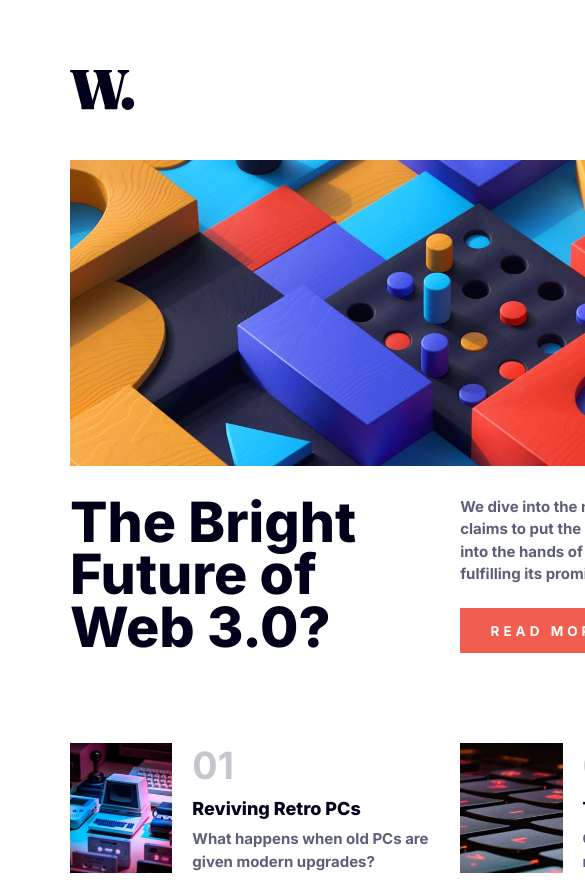
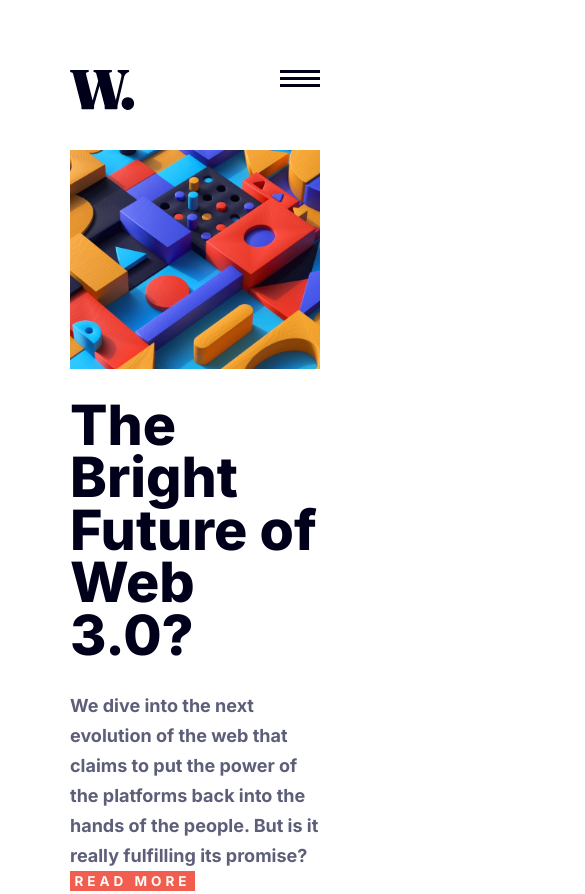
Before and after one commit to jovan-stojkovic/news-homepage-main, a plain HTML site: page index.html in a window 390 px wide. Shown: the top 894 px of the page, 585 px wide, since content can reach past the window. Drawn offline with Linux system fonts and the light colour scheme.

Commit message:
Finished Project

```diff
--- a/index.html
+++ b/index.html
@@ -60,6 +60,8 @@
       </nav>
       <div class="main-container">
           <img src="assets/images/image-web-3-desktop.jpg" class="web" />
+          <img src="assets/images/image-web-3-mobile.jpg" class="img-mobile" />
+
             <h1>The Bright Future of Web 3.0?</h1>
             <div class="small-container">
               <p>
--- a/style.css
+++ b/style.css
@@ -18,9 +18,9 @@
 }
 
 main {
-    width: 1300px;
+  max-width: 1300px;
   margin: 0 auto;
-    padding: 70px
+  padding: 70px;
 }
 
 nav {
@@ -33,7 +33,6 @@ nav {
 .desktop {
   display: flex;
   gap: 40px;
-
 }
 
 li {
@@ -58,7 +57,11 @@ a:hover {
 
 .web {
   width: 100%;
-    grid-column: 1/ span 2;
+  grid-column: 1 / span 2;
+}
+
+.img-mobile {
+  display: none;
 }
 
 .dark {
@@ -93,7 +96,6 @@ h1 {
   font-size: 3.7rem;
   line-height: 3.5rem;
   color: var(--Very-dark-blue);
-
 }
 
 p {
@@ -132,14 +134,12 @@ p {
   grid-column: 1;
 }
 
-
 .bottom-center {
   grid-row: 3;
   grid-column: 2;
 }
 
-
-.bottom-right  {
+.bottom-right {
   grid-row: 3;
   grid-column: 3;
 }
@@ -201,17 +201,18 @@ h5:hover {
 
 .mobile-nav {
   position: fixed;
-    top: 0;
-    right: 200%;
+  top: -2000px;
+  right: 0;
   width: 70%;
   min-height: 100vh;
   z-index: 2;
   background-color: var(--Off-white);
   align-items: baseline;
+  transition: 0.4s;
 }
 
 .mobile-nav.is-active {
-    right: 0;
+  top: 0;
   transition: 0.4s;
 }
 
@@ -225,6 +226,59 @@ h5:hover {
 
 .mobile-a {
   color: var(--Very-dark-blue);
-    font-size:1.2rem;
+  font-size: 1.2rem;
+}
 
+@media (max-width: 750px) {
+  main {
+    max-width: 600px;
   }
+
+  nav {
+    margin-bottom: 40px;
+  }
+
+  .desktop {
+    display: none;
+  }
+
+  .main-container {
+    display: flex;
+    flex-direction: column;
+  }
+
+  .web {
+    display: none;
+  }
+
+  .img-mobile {
+    display: block;
+  }
+
+  .dark {
+    height: 600px;
+  }
+
+  p {
+    line-height: 2rem;
+    font-weight: 700;
+    font-size: 18px;
+  }
+
+  .small-container {
+    height: 200px;
+    margin-bottom: 50px;
+  }
+
+  .section {
+    margin-top: 10px;
+  }
+
+  .small-img {
+    height: 160px;
+  }
+
+  .hamburger {
+    display: block;
+  }
+}
```
Lines whose indentation alone changed are shown as unchanged.
